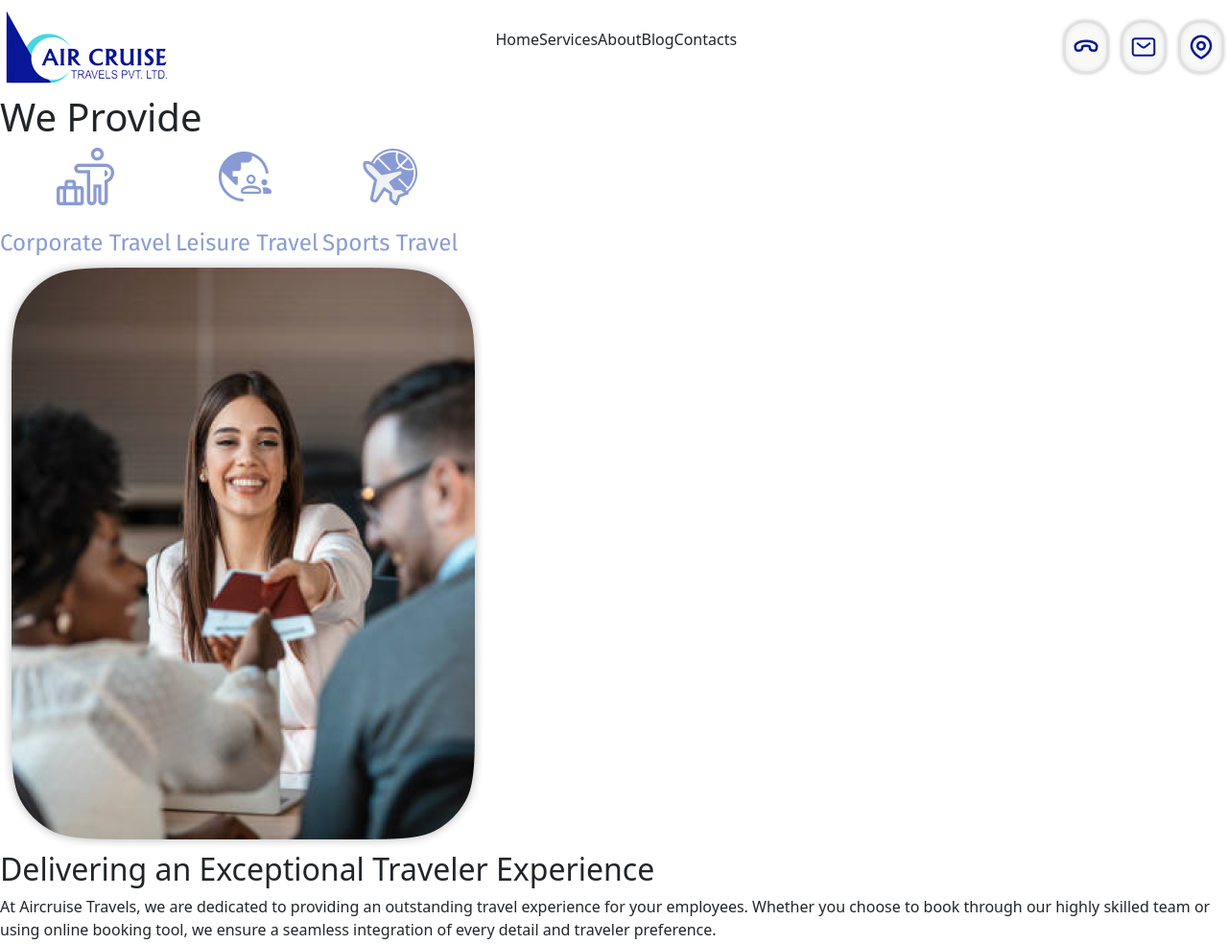
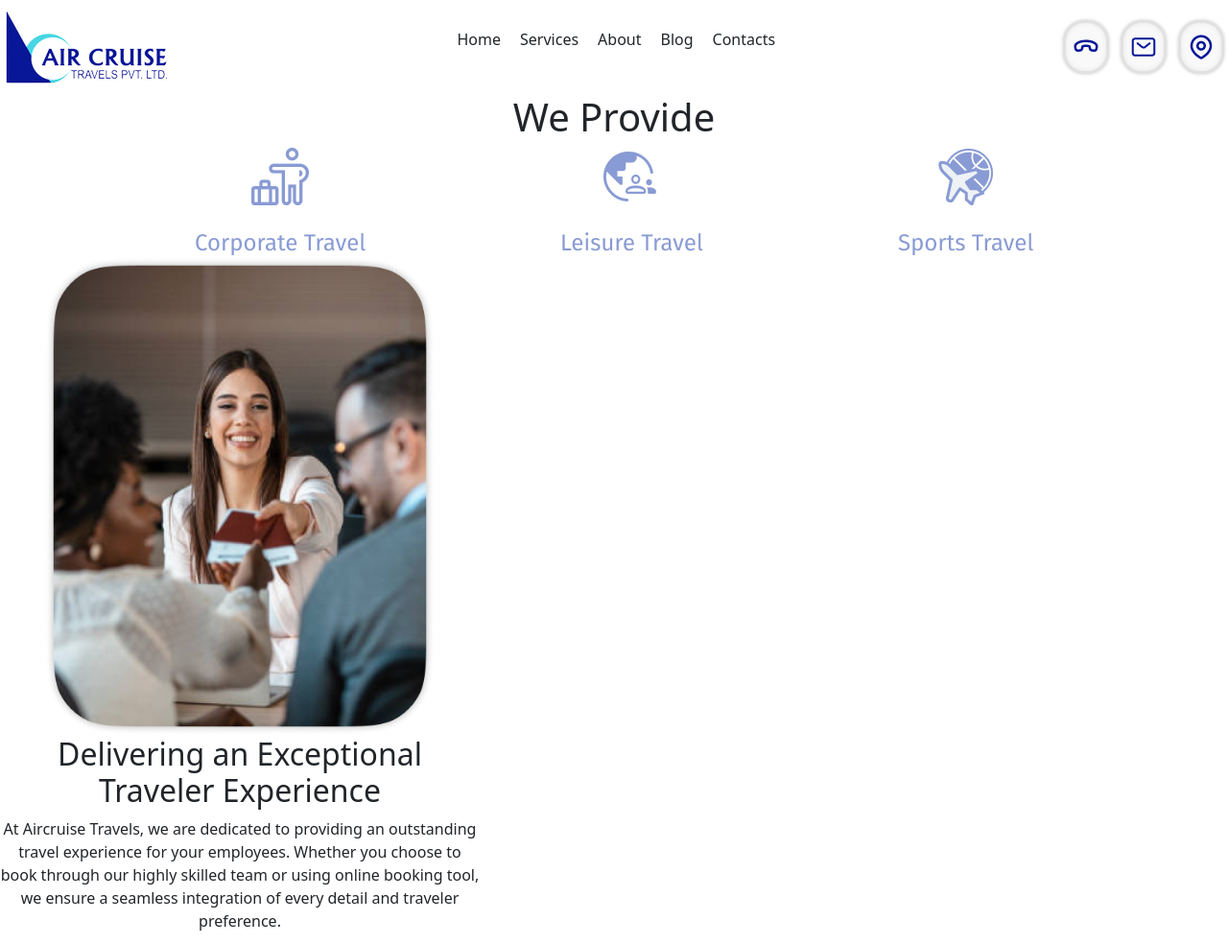
Before and after one commit to TheEthereumGuy/aircruise, a plain HTML site: page index.html in a window 1280 px wide. Shown: the top 984 px of the page at 96% size. Drawn offline with nearby package versions, Linux system fonts and the light colour scheme.

Commit message:
updated 2

```diff
--- a/index.html
+++ b/index.html
@@ -18,7 +18,7 @@
         <div class="logo">
             <img src="logo.png" alt="">
         </div>
-        <div class="nav">
+        <div class="nav" style="display: flex; column-gap: 20px;">
             <p>Home</p>
             <p>Services</p>
             <p>About</p>
@@ -31,15 +31,17 @@
             <img src="location.png" alt="">
         </div>
     </div>
-    <div class="middle">
+    <div class="middle" style="text-align: center;">
         <h1>We Provide</h1>
-        <img src="corporateTravel.png" alt="">
-        <img src="leisure.png" alt="">
-        <img src="sports.png" alt="">
+        <div class="middlePictures" style="display: flex;justify-content: space-evenly;">
+            <img src="corporateTravel.png" alt="">
+            <img src="leisure.png" alt="">
+            <img src="sports.png" alt="">
+        </div>
     </div>
-    <div class="features">
-        <div class="feature1">
-            <img src="pic1.png" alt="">
+    <div class="features" style=" width: 500px;">
+        <div class="feature1" style="text-align: center;">
+            <img src="pic1.png" alt="" height="500px">
             <h2>Delivering an Exceptional Traveler Experience</h2>
             <p>At Aircruise Travels, we are dedicated to providing an outstanding travel experience for your employees.
                 Whether you choose to book through our highly skilled team or using online booking tool, we ensure a
```
